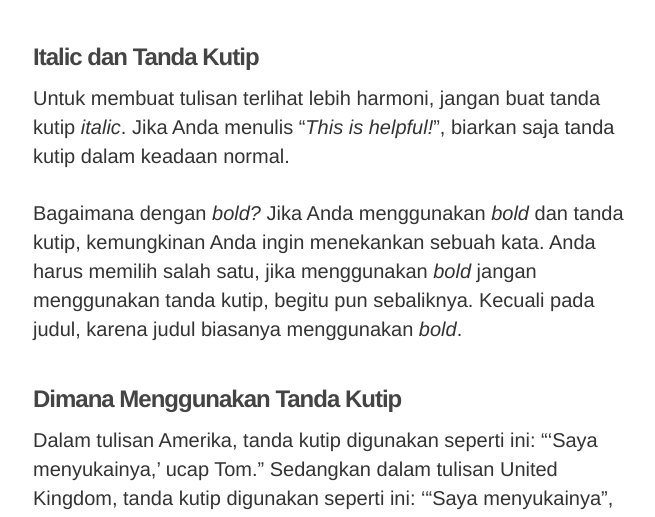
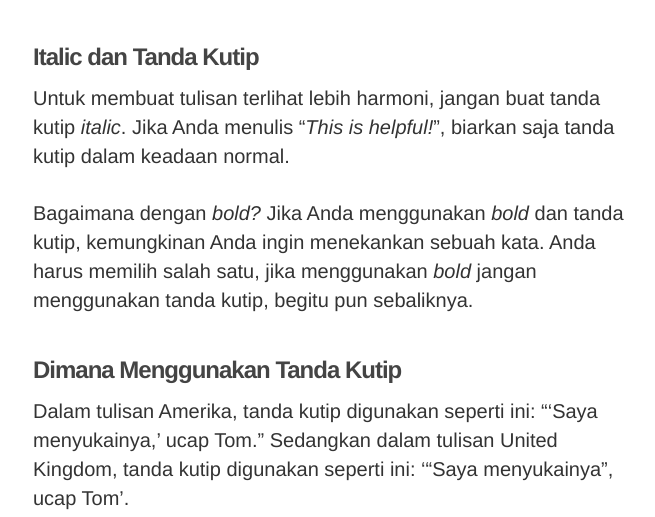
Before and after one commit to tertanda/rnsl.github.io, a Jekyll site: the page built from artikel/tipografi/_posts/2016-11-26-komposisi-tipografi-tanda-kutip.md, in a window 1280 px wide and 900 px high, scrolled down 2459 px, cut to the strip 0-517 px from the top of the window. Shown: the whole strip, without its empty margins (307-962 px from the left). Built offline with Jekyll 4.4.1, drawn with Linux system fonts in a browser that asks for light colours.

Commit message:
Update 2016-11-26-komposisi-tipografi-tanda-kutip.md

```diff
--- a/artikel/tipografi/_posts/2016-11-26-komposisi-tipografi-tanda-kutip.md
+++ b/artikel/tipografi/_posts/2016-11-26-komposisi-tipografi-tanda-kutip.md
@@ -37,7 +37,7 @@ Ketika Anda menulis dalam bahasa Inggris, Anda akan menemukan tulisan seperti 19
 
 Untuk membuat tulisan terlihat lebih harmoni, jangan buat tanda kutip *italic*. Jika Anda menulis "*This is helpful!*", biarkan saja tanda kutip dalam keadaan normal.
 
-Bagaimana dengan *bold?* Jika Anda menggunakan *bold* dan tanda kutip, kemungkinan Anda ingin menekankan sebuah kata. Anda harus memilih salah satu, jika menggunakan *bold* jangan menggunakan tanda kutip, begitu pun sebaliknya. Kecuali pada judul, karena judul biasanya menggunakan *bold*.
+Bagaimana dengan *bold?* Jika Anda menggunakan *bold* dan tanda kutip, kemungkinan Anda ingin menekankan sebuah kata. Anda harus memilih salah satu, jika menggunakan *bold* jangan menggunakan tanda kutip, begitu pun sebaliknya.
 
 ## Dimana Menggunakan Tanda Kutip
 
```
